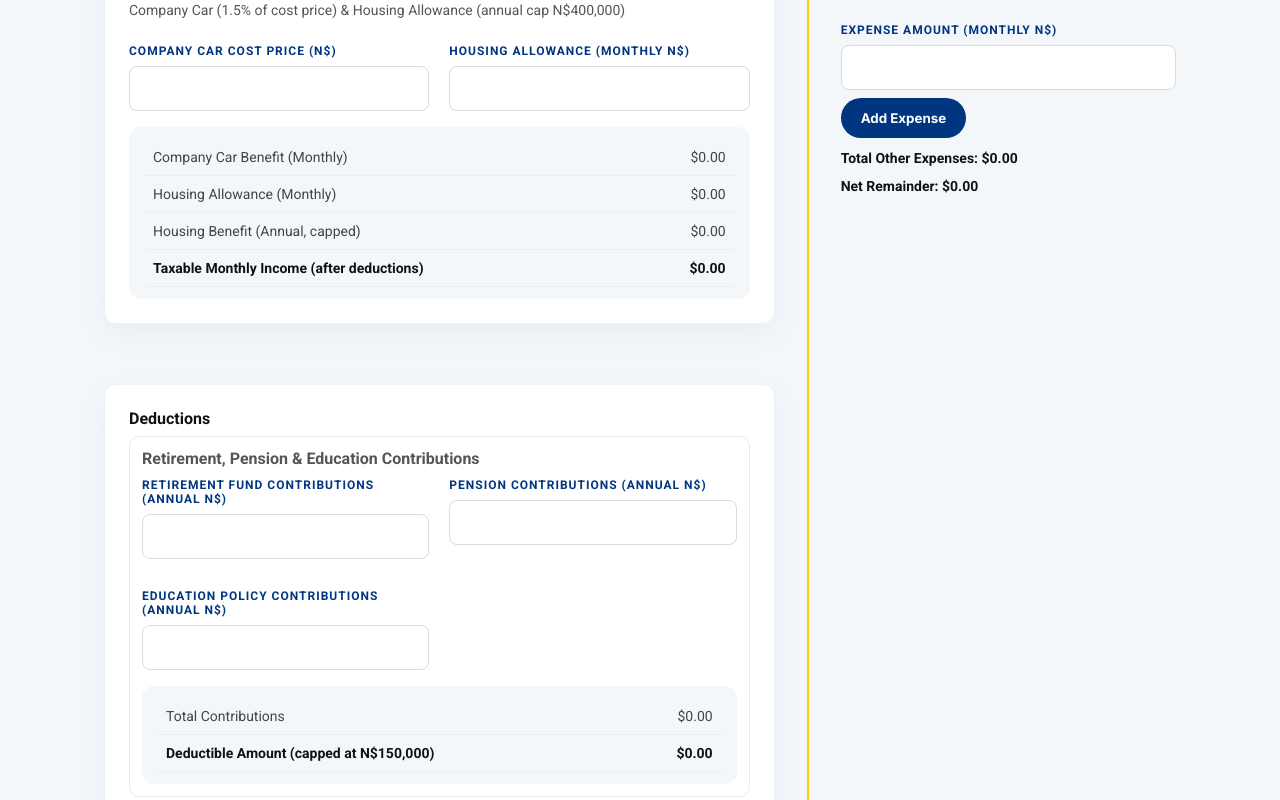
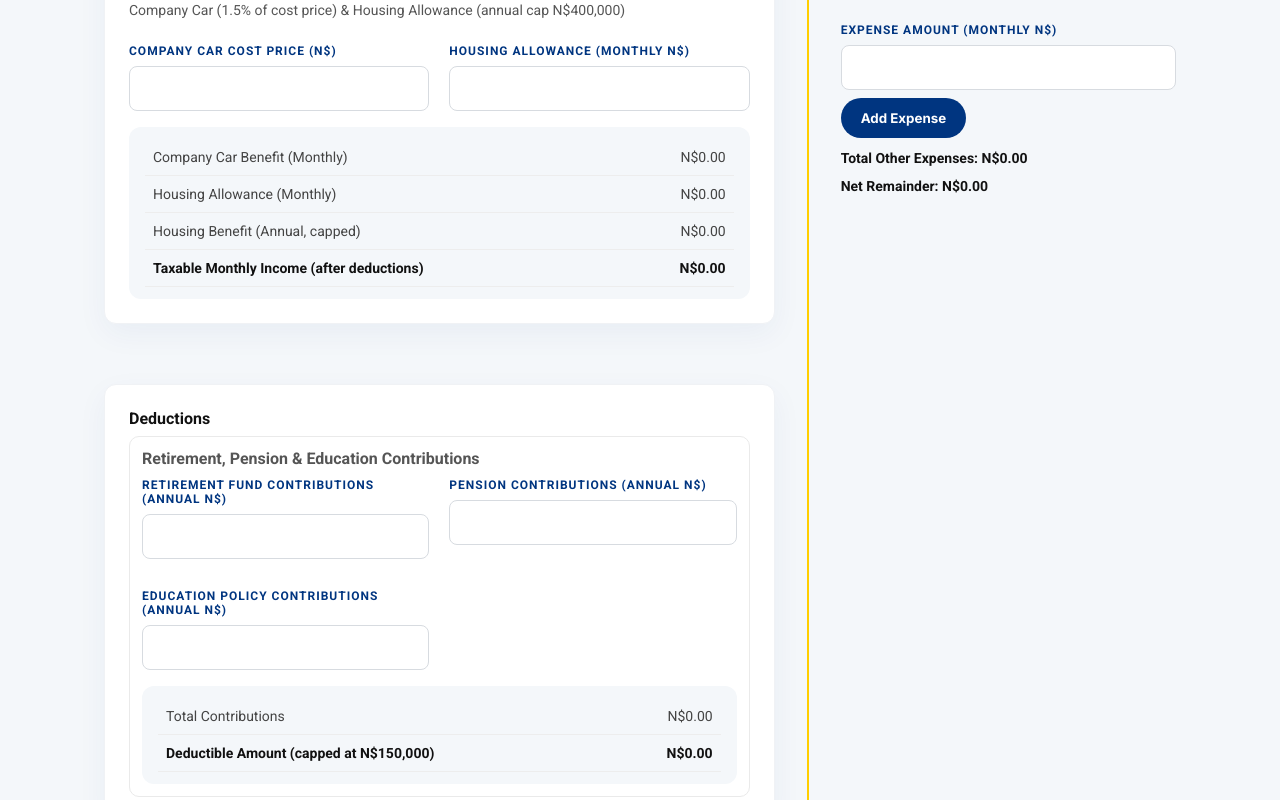
Before and after one commit to dym061/namfreetaxcalc, a Next.js app: page / in a window 1280 px wide. Shown: the part 1020-1820 px from the top of the page. Built offline with nearby package versions, Linux system fonts and the light colour scheme.

Commit message:
Use N$ prefix for all formatted currency values

```diff
--- a/src/pages/index.js
+++ b/src/pages/index.js
@@ -14,13 +14,15 @@ import {
   LinkedinIcon,
 } from 'next-share';
 
+const currencyFormatter = new Intl.NumberFormat('en-NA', {
+  style: 'currency',
+  currency: 'NAD',
+  minimumFractionDigits: 2,
+});
+
 const formatCurrency = (value) => {
   const numberValue = Number.isFinite(value) ? value : 0;
-  return new Intl.NumberFormat('en-NA', {
-    style: 'currency',
-    currency: 'NAD',
-    minimumFractionDigits: 2,
-  }).format(numberValue);
+  return currencyFormatter.format(numberValue).replace(/^\$/, 'N$').replace(/^-\$/, '-N$');
 };
 
 const parseAmount = (value) => {
```
